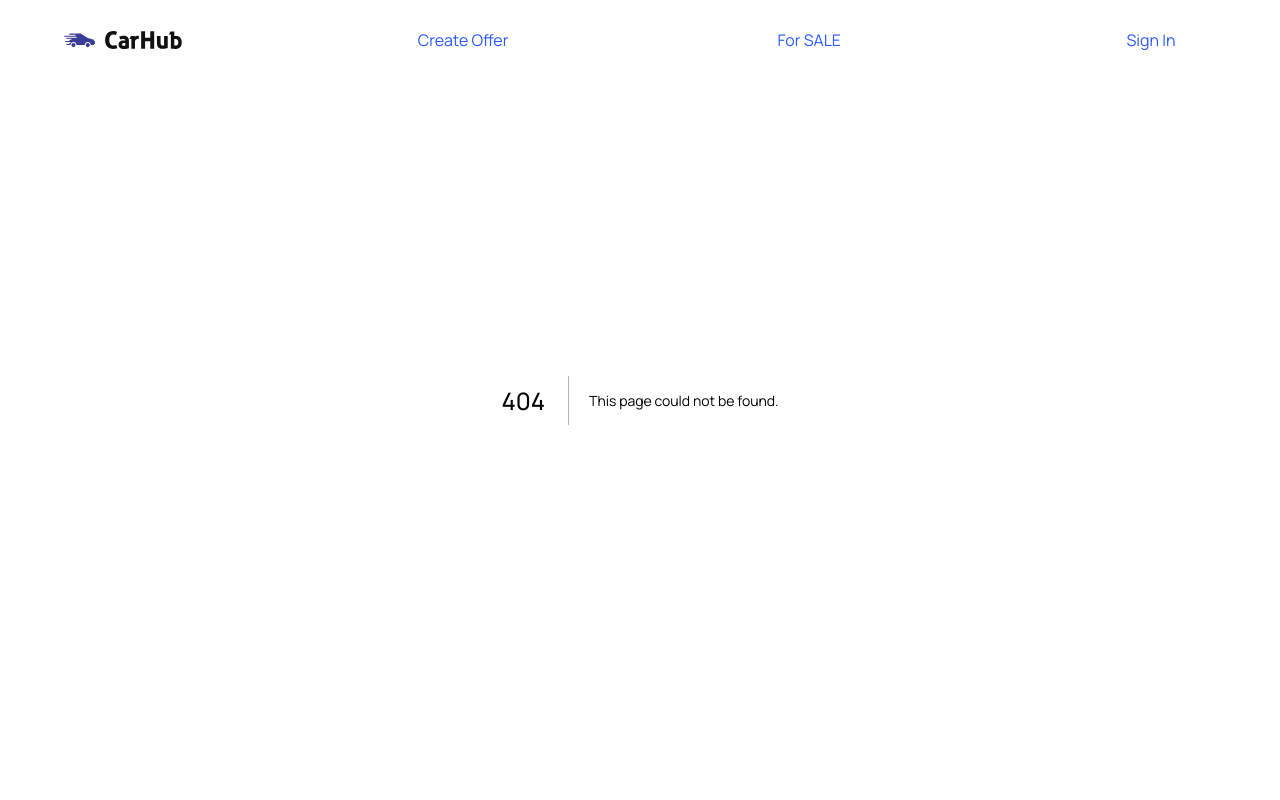
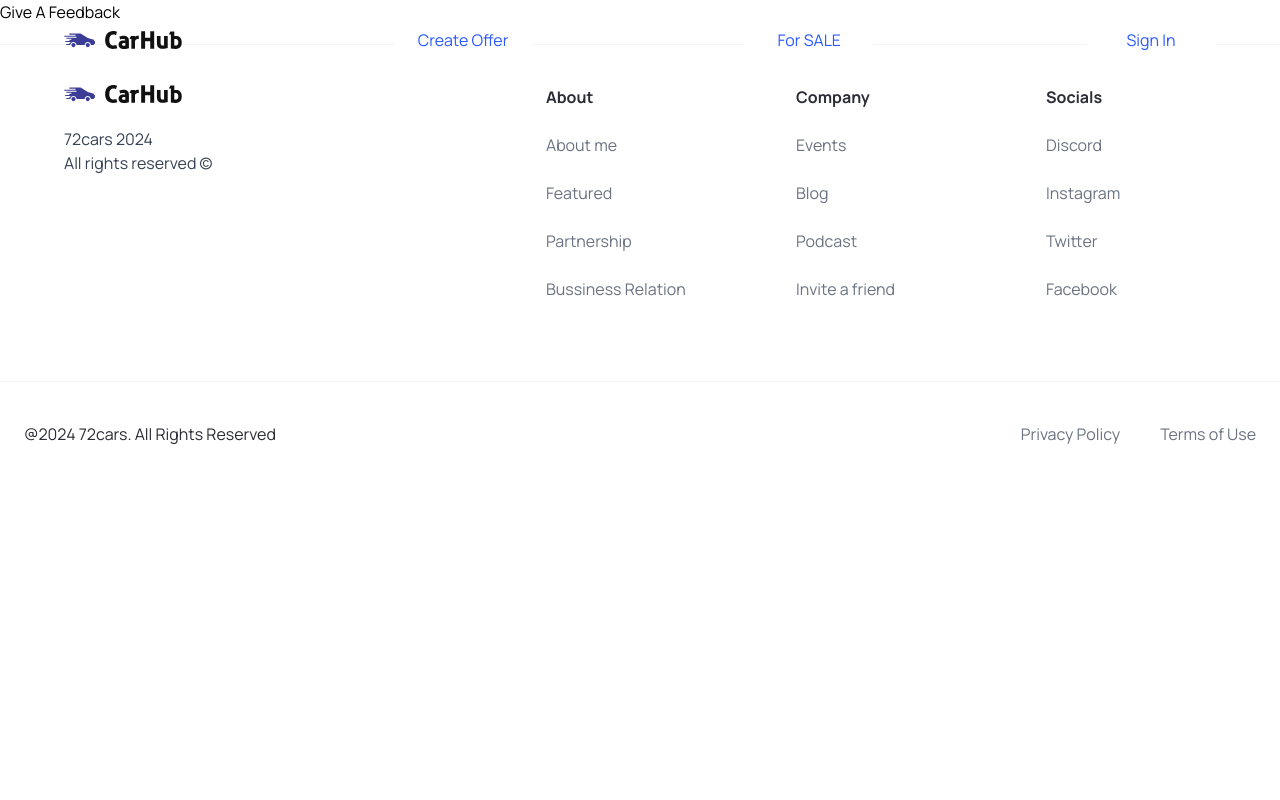
Before and after one commit to alexace21/Java-Advanced, a Next.js app in the folder client/: page /feedback in a window 1280 px wide. Before the commit this address had no page. Shown: the top 800 px of the page. Built offline with nearby package versions, Linux system fonts and the light colour scheme.

Commit message:
Add new routes and prep new pages

```diff
--- /dev/null
+++ b/client/app/about-me/page.tsx
@@ -0,0 +1,9 @@
+import React from 'react'
+
+const page = () => {
+  return (
+    <div>About Me Page</div>
+  )
+}
+
+export default page
--- /dev/null
+++ b/client/app/feedback/page.tsx
@@ -0,0 +1,9 @@
+import React from 'react'
+
+const page = () => {
+  return (
+    <div>Give A Feedback</div>
+  )
+}
+
+export default page
--- a/client/components/Footer.tsx
+++ b/client/components/Footer.tsx
@@ -11,7 +11,7 @@ const Footer = () => {
             <div className="flex flex-col justify-start items-start gap-6">
                 <Image src="/logo.svg" alt="logo" width={118} height={18} className="object-contain"/>
                 <p className="text-base text-gray-700">
-                    Carhub 2024 <br />
+                    72cars 2024 <br />
                     All rights reserved &copy;
                 </p>
             </div>
@@ -39,10 +39,10 @@ const Footer = () => {
             <div className="flex justify-between items-center flex-wrap mt-10 border-t border-gray-100 sm:px-16px px-6 py-10">
                 <p>@2024 72cars. All Rights Reserved</p>
                 <div className="footer__copyrights-link">
-                    <Link href="/" className="text-gray-500">
+                    <Link href="/privacy-policy" className="text-gray-500">
                         Privacy Policy
                     </Link>
-                    <Link href="/" className="text-gray-500">
+                    <Link href="/terms-of-use" className="text-gray-500">
                         Terms of Use
                     </Link>
                 </div>
--- a/client/constants/index.ts
+++ b/client/constants/index.ts
@@ -74,10 +74,10 @@ export const manufacturers = [
     {
       title: "About",
       links: [
-        { title: "How it works", url: "/how-it-works" },
+        { title: "About me", url: "/about-me" },
         { title: "Featured", url: "/shop/featured" },
-        { title: "Partnership", url: "/partnership" },
-        { title: "Bussiness Relation", url: "/" },
+        { title: "Partnership", url: "/feedback" },
+        { title: "Bussiness Relation", url: "http://3aportfolio.com/" },
       ],
     },
     {
```
